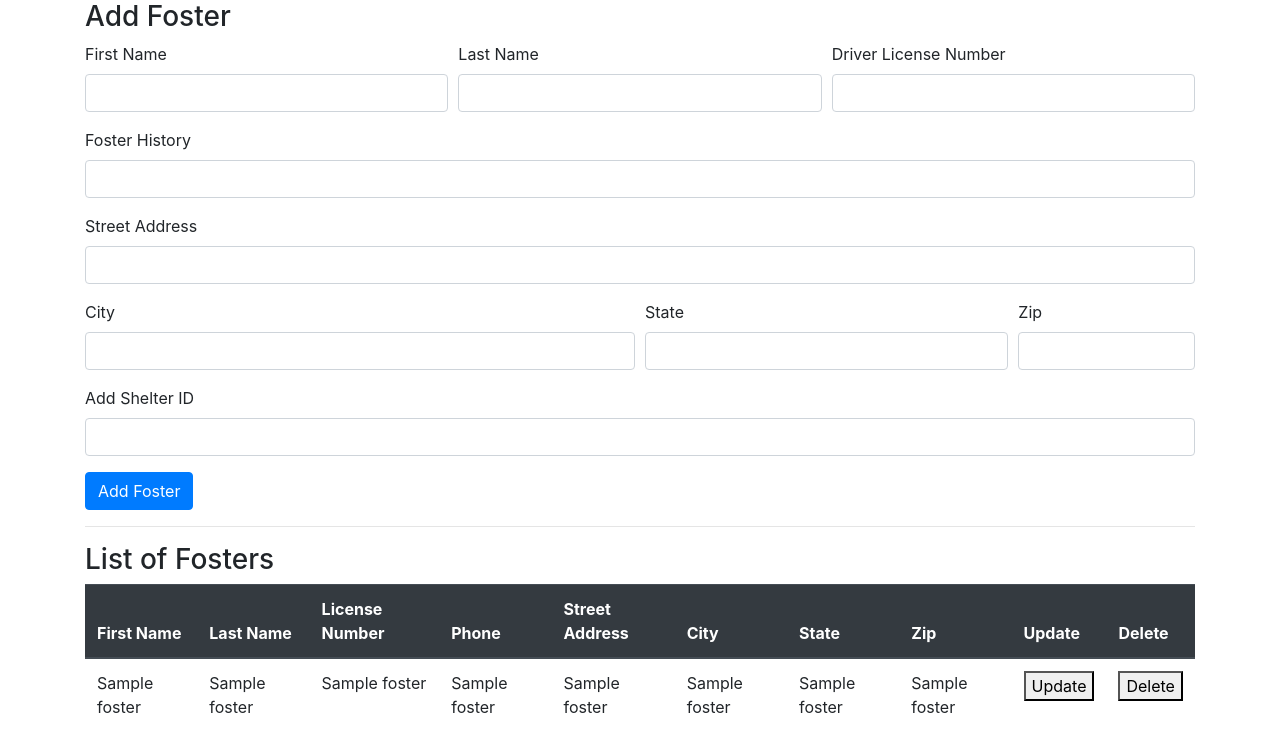
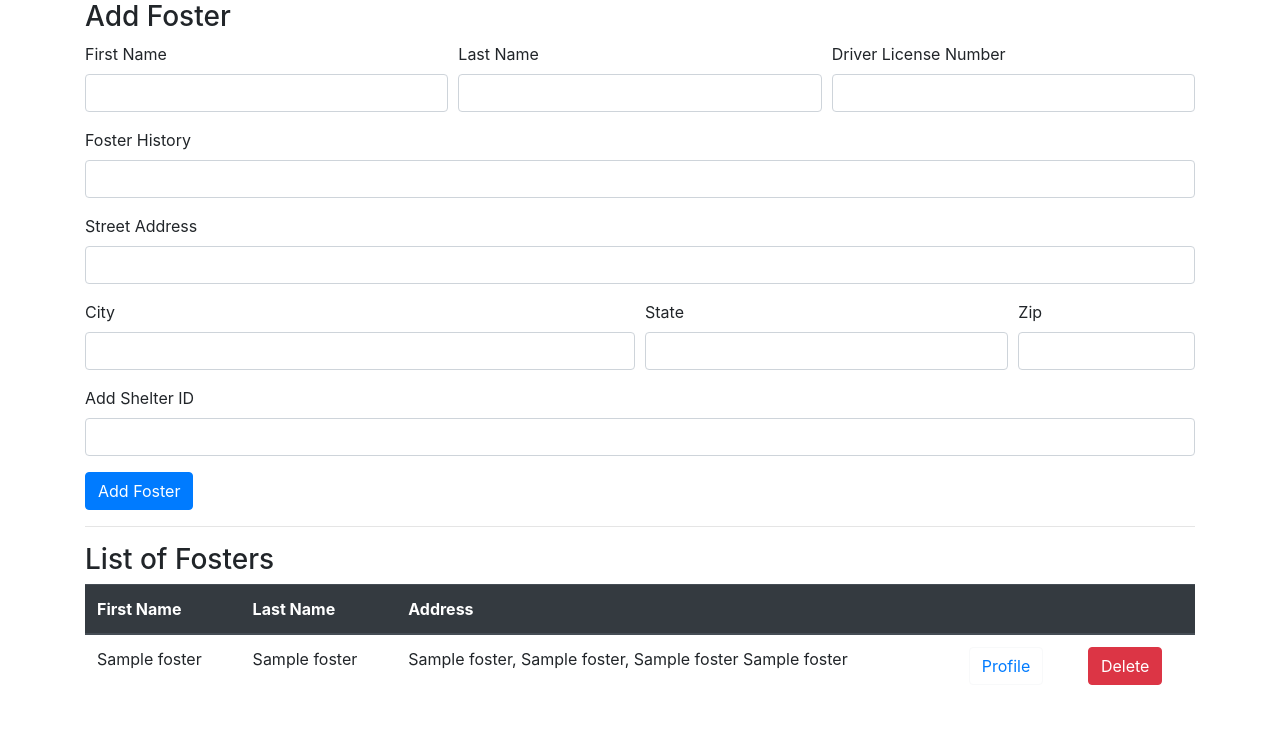
Before and after one commit to kevinlichang/national-animal-shelter-database, a Flask app: template app/templates/fosters.html in a window 1280 px wide. Shown: the part 112-859 px from the top of the page. After the commit the page ends 797 px from the top, so only its background shows below. Run offline with Flask 2, Linux system fonts and the light colour scheme; the template is opened without the code that fills it: most values are stand-ins (such as "Sample title", 1, 10 or a date in 2020); some libraries are stand-ins or nearby versions.

Commit message:
DELETE for fosters implemented

```diff
--- a/app/templates/fosters.html
+++ b/app/templates/fosters.html
@@ -93,14 +93,9 @@
       <tr>
         <th scope="col">First Name</th>
         <th scope="col">Last Name</th>
-        <th scope="col">License Number</th>
-        <th scope="col">Phone</th>
-        <th scope="col">Street Address</th>
-        <th scope="col">City</th>
-        <th scope="col">State</th>
-        <th scope="col">Zip</th>
-        <th scope="col">Update</th>
-        <th scope="col">Delete</th>
+        <th scope="col">Address</th>
+        <th scope="col"></th>
+        <th scope="col"></th>
       </tr>
     </thead>
     <tbody>
@@ -108,15 +103,43 @@
       <tr>
         <td>{{foster[1]}}</td>
         <td>{{foster[2]}}</td>
-        <td>{{foster[3]}}</td>
-        <td>{{foster[4]}}</td>
-        <td>{{foster[5]}}</td>
-        <td>{{foster[6]}}</td>
-        <td>{{foster[7]}}</td>
-        <td>{{foster[8]}}</td>
-        <td><button>Update</button></td>
-        <td><button>Delete</button></td>
+        <td>{{foster[5]}}, {{foster[6]}}, {{foster[7]}} {{foster[8]}}</td>
+        <td>
+          <button type="button" class="btn btn-outline-light">
+            <a href="/fosterProfile/{{foster[0]}}">Profile</a>
+          </button>
+        </td>
+
+        <td>
+          <button type="button" class="btn btn-danger" data-toggle="modal" data-target="#deleteFosterModal-{{foster[0]}}">
+            Delete
+          </button>
+        </td>
       </tr>
+
+      <!--Delete Modal -->
+      <div class="modal fade" id="deleteFosterModal-{{foster[0]}}" tabindex="-1" aria-labelledby="deleteFosterModalLabel-{{foster[0]}}" aria-hidden="true">
+        <div class="modal-dialog modal-dialog-centered">
+          <div class="modal-content">
+            <div class="modal-header">
+              <h5 class="modal-title" id="deleteFosterModalLabel-{{foster[0]}}">Delete Foster</h5>
+              <button type="button" class="close" data-dismiss="modal" aria-label="Close">
+                <span aria-hidden="true">&times;</span>
+              </button>
+            </div>
+            <div class="modal-body">
+              You sure you want to remove this foster?
+            </div>
+            <div class="modal-footer">
+              <form action="/fosters/delete/{{foster[0]}}" method="post">
+                <button type="submit" class="btn btn-danger">Delete</button>
+              </form>
+              <button type="button" class="btn btn-secondary" data-dismiss="modal">Cancel</button>
+            </div>
+          </div>
+        </div>
+      </div>
+
       {% endfor %}
     </tbody>
   </table>
```
Also changed, not shown: app/fosterRoutes.py (+10 -0 lines).
